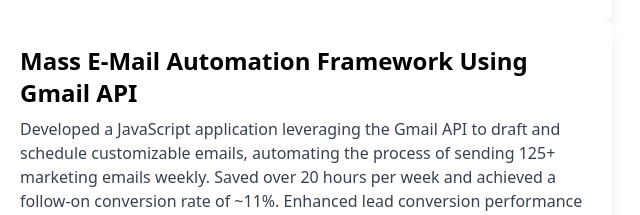
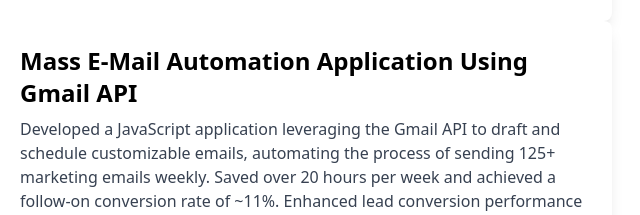
Before and after one commit to phamdoug22/douglas-personal-website, a website: page src/index.html in a window 1280 px wide. Shown: the part 1703-1918 px from the top of the page, 412-1052 px from the left. Drawn offline with nearby package versions, Linux system fonts and the light colour scheme.

Commit message:
Update index.html

```diff
--- a/src/index.html
+++ b/src/index.html
@@ -111,7 +111,7 @@
                 </div>
                 <!-- Tile Content -->
                 <div class="text-center md:text-left flex-1">
-                    <h3 class="text-2xl font-semibold mb-2">Mass E-Mail Automation Framework Using Gmail API</h3>
+                    <h3 class="text-2xl font-semibold mb-2">Mass E-Mail Automation Application Using Gmail API</h3>
                     <p class="text-gray-700">Developed a JavaScript application leveraging the Gmail API to draft and schedule customizable emails, automating the process of sending 125+ marketing emails weekly. Saved over 20 hours per week and achieved a follow-on conversion rate of ~11%. Enhanced lead conversion performance by 10% through tailored customizability options specific to various industries.</p>
                 </div>
             </div>
```
